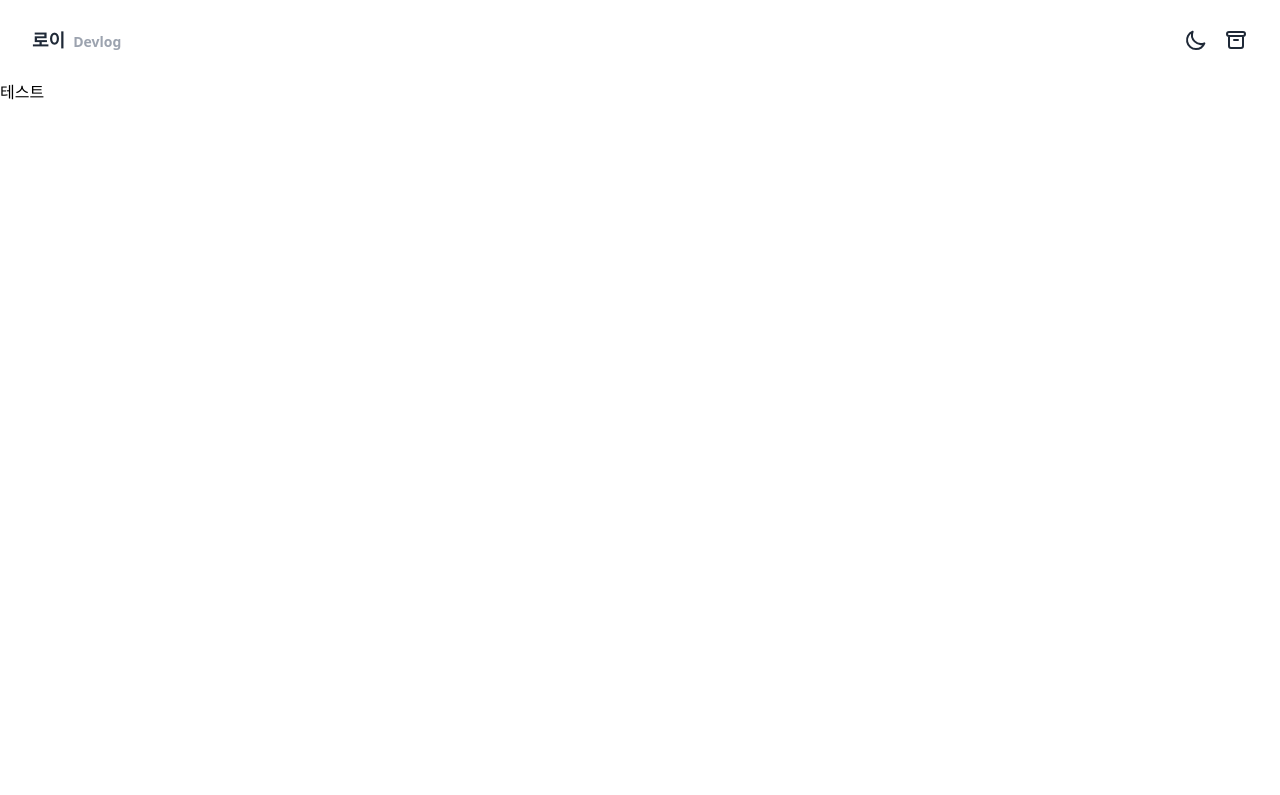
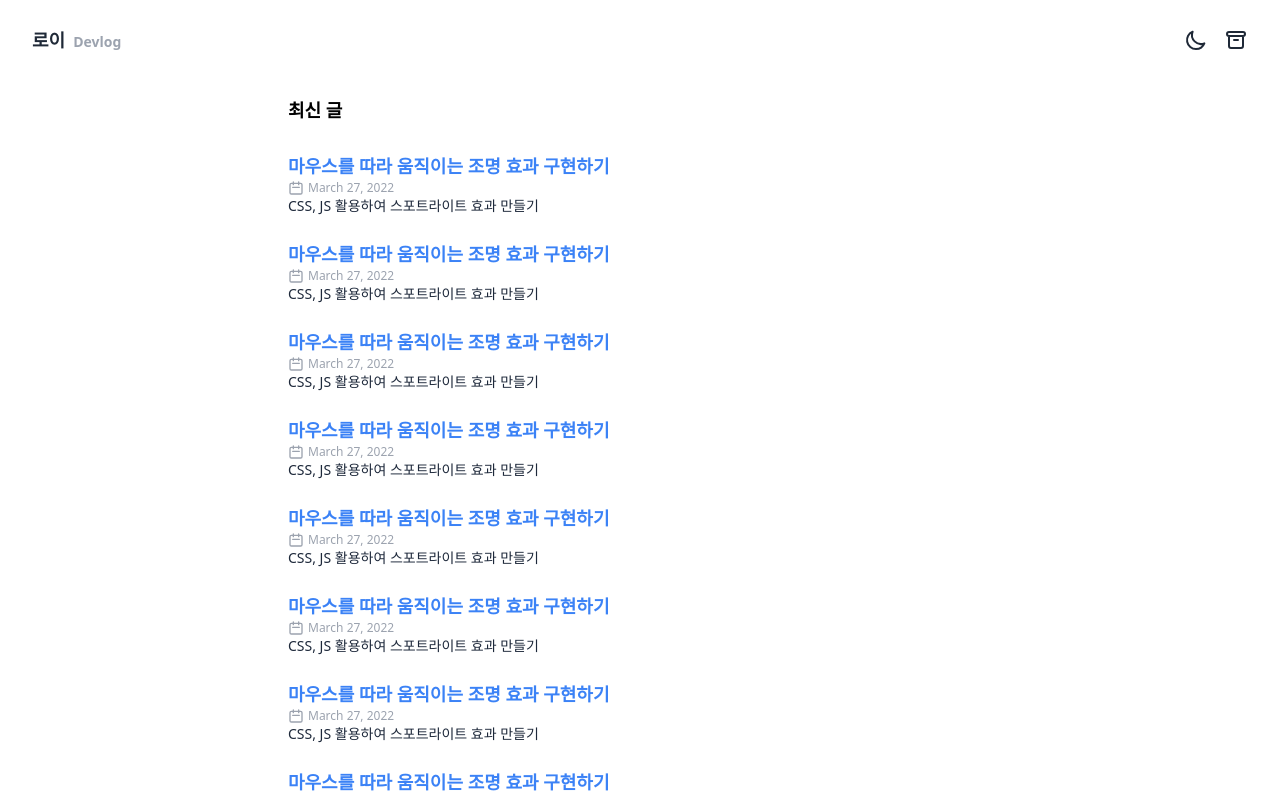
Before and after one commit to devxe/blog-tech, a Next.js app: page / in a window 1280 px wide. Shown: the top 795 px of the page. Built offline with nearby package versions, Linux system fonts and the light colour scheme.

Commit message:
🎨 Design: Post 컨테이너 퍼블리싱

```diff
--- /dev/null
+++ b/components/Post.tsx
@@ -0,0 +1,35 @@
+import { NextPage } from "next";
+
+const Post: NextPage = () => {
+  return (
+    <>
+      <div className="cursor-pointer text-blue-500 hover:text-blue-400">
+        <span className="text-lg font-semibold">
+          마우스를 따라 움직이는 조명 효과 구현하기
+        </span>
+        <div className="text-xs flex flex-row items-center space-x-1 text-gray-400">
+          <svg
+            xmlns="http://www.w3.org/2000/svg"
+            className="h-4 w-4"
+            fill="none"
+            viewBox="0 0 24 24"
+            stroke="currentColor"
+            strokeWidth={2}
+          >
+            <path
+              strokeLinecap="round"
+              strokeLinejoin="round"
+              d="M8 7V3m8 4V3m-9 8h10M5 21h14a2 2 0 002-2V7a2 2 0 00-2-2H5a2 2 0 00-2 2v12a2 2 0 002 2z"
+            />
+          </svg>
+          <span>March 27, 2022</span>
+        </div>
+        <div className="text-sm text-slate-800">
+          CSS, JS 활용하여 스포트라이트 효과 만들기
+        </div>
+      </div>
+    </>
+  );
+};
+
+export default Post;
--- a/pages/_app.tsx
+++ b/pages/_app.tsx
@@ -15,7 +15,9 @@ function MyApp({ Component, pageProps }: AppProps) {
     <Provider store={store}>
       <Container>
         <Navigation />
-        <Component {...pageProps} />
+        <div className="w-full max-w-3xl mx-auto">
+          <Component {...pageProps} />
+        </div>
       </Container>
     </Provider>
   );
--- a/pages/index.tsx
+++ b/pages/index.tsx
@@ -1,10 +1,20 @@
 import type { NextPage } from "next";
 import Navigation from "../components/Navgation";
+import Post from "../components/Post";
 
 const Home: NextPage = () => {
   return (
     <>
-      <h1>테스트</h1>
+      <div className="px-8">
+        <div className="py-4 pb-7">
+          <span className="text-lg font-semibold">최신 글</span>
+        </div>
+        <div className="space-y-6">
+          {[...Array(20)].map((_, i) => (
+            <Post key={i} />
+          ))}
+        </div>
+      </div>
     </>
   );
 };
```
